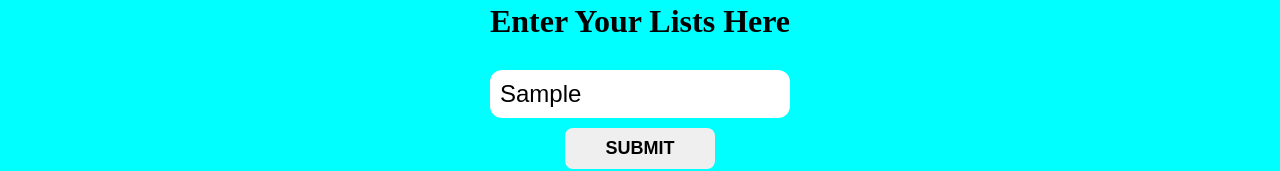
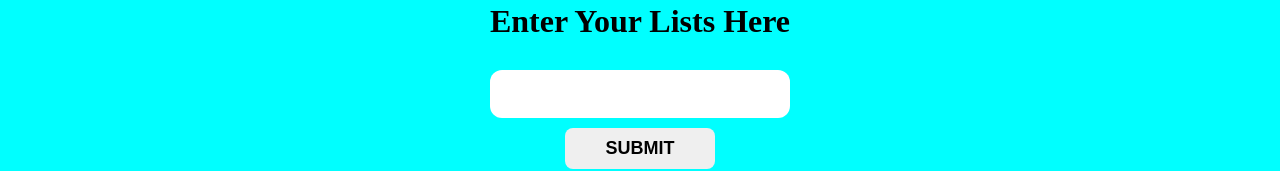
Before and after one commit to Sarava-NaN/getElByClassName, a plain HTML site: page index.html in a window 1280 px wide. Both pictures are taken after typing "Sample" into the empty fields and a click on the button "SUBMIT". Shown: the part 237-408 px from the top of the page. Drawn offline with Linux system fonts and the light colour scheme.

Commit message:
Update index.html

```diff
--- a/index.html
+++ b/index.html
@@ -169,7 +169,9 @@
 
        btnEl[0].addEventListener("click",()=>{
            let newLine= document.getElementsByClassName("list");
-               newLine[0].innerHTML +=`<li>${searchEl[0].value}</li>`
+               newLine[0].innerHTML +=`<li>${searchEl[0].value}</li>`;
+               onclick=searchEl[0].value='';
+
        })
     </script>
 </body>
```
